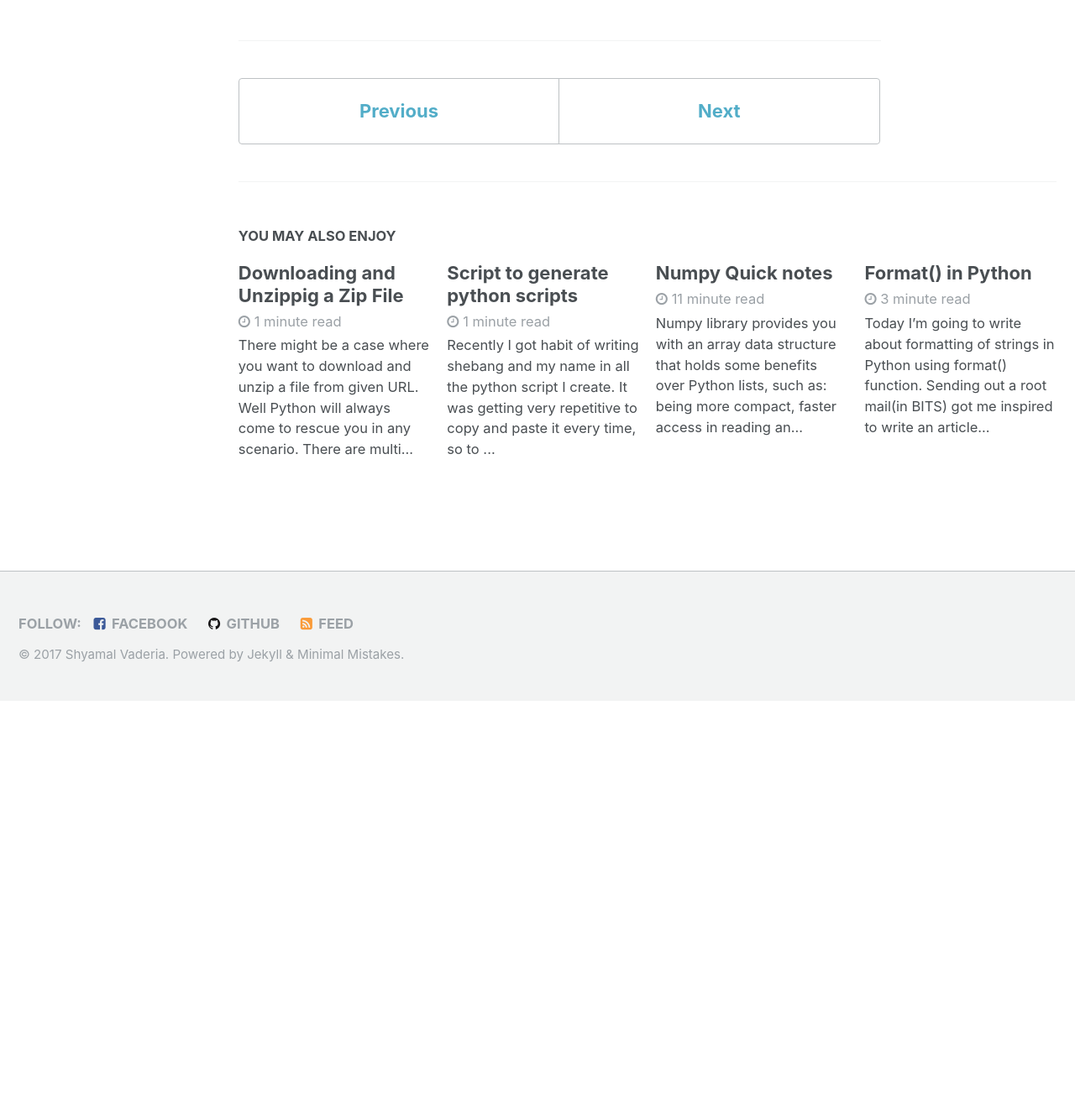
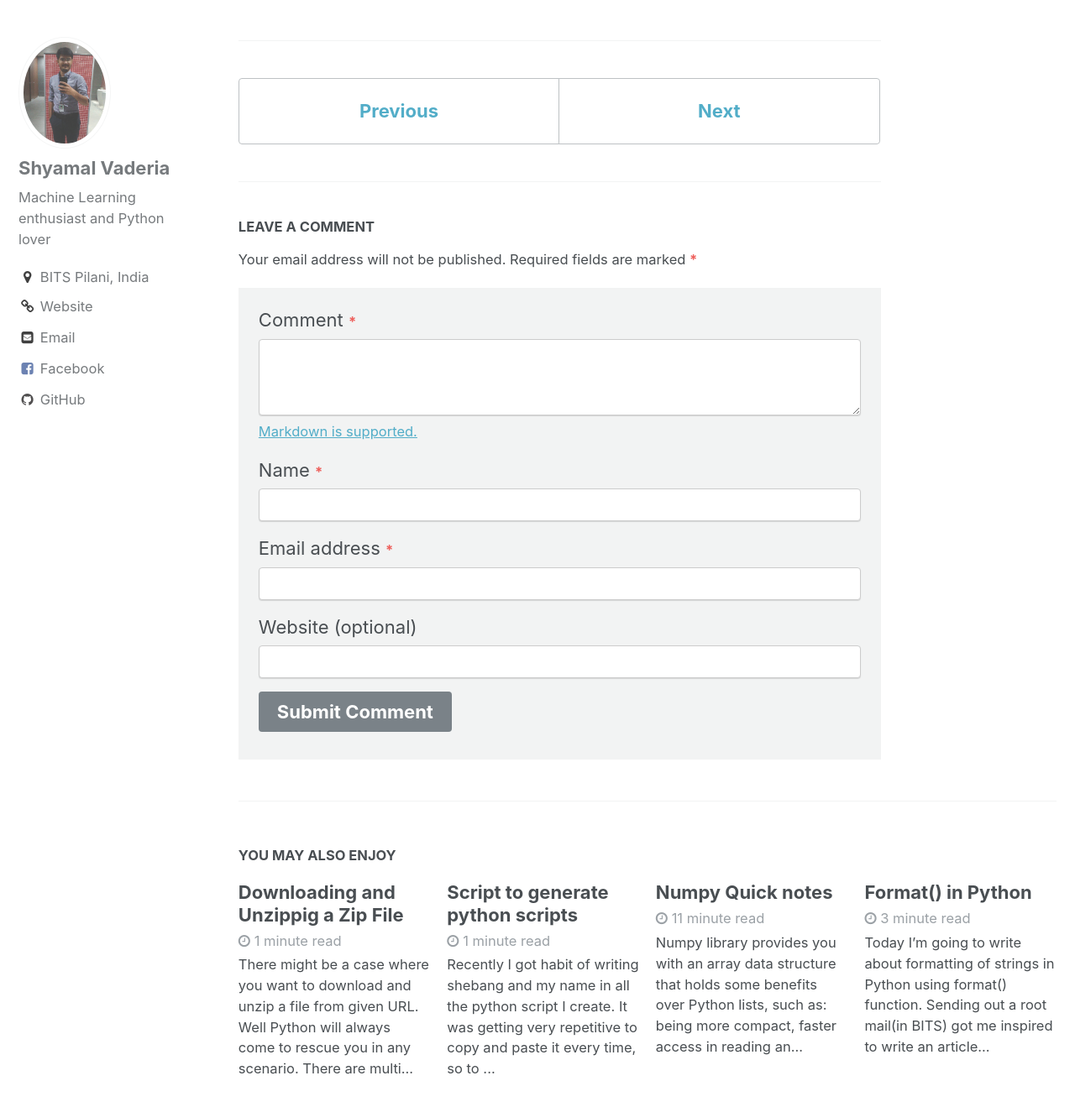
Before and after one commit to svaderia/svaderia.github.io, a Jekyll site: the page built from _posts/til/2017-07-20-styling-in-kramdown.md, in a window 1280 px wide and 1400 px high, scrolled down 2822 px. Shown: the top 1319 px of the window at 84% size. Built offline with Jekyll 4.4.1, drawn with Linux system fonts in a browser that asks for light colours; emoji names are drawn with the system emoji font; before the commit the page ends 3657 px from its top, so only the background shows below that; some of the changed lines change nothing that is shown.

Commit message:
Trying staticman v1

```diff
--- a/_config.yml
+++ b/_config.yml
@@ -242,7 +242,7 @@
       layout: single
       author_profile: true
       read_time: true
-      comments: false
+      comments: true
       share: true
       related: true
       category: articles
@@ -253,7 +253,7 @@
       layout: single
       author_profile: true
       read_time: true
-      comments: false
+      comments: true
       share: true
       related: true
       category: til
```
